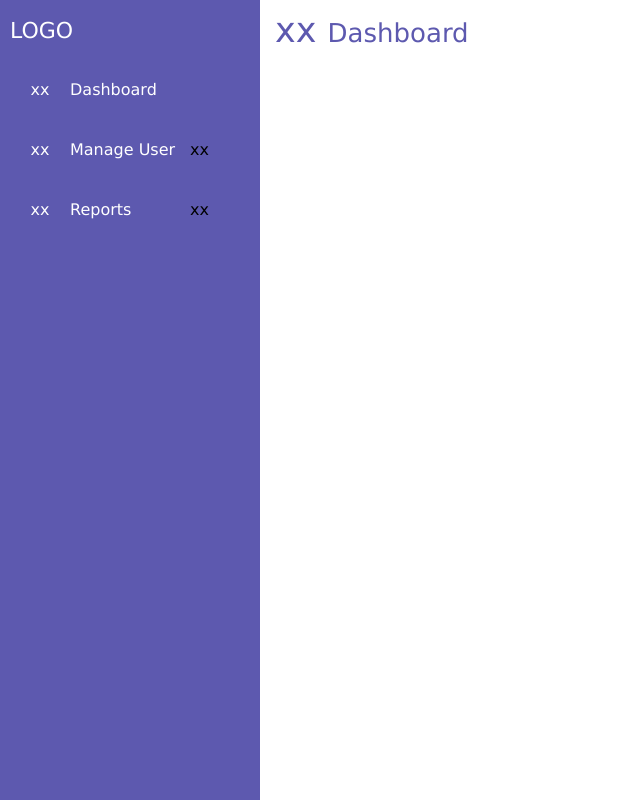
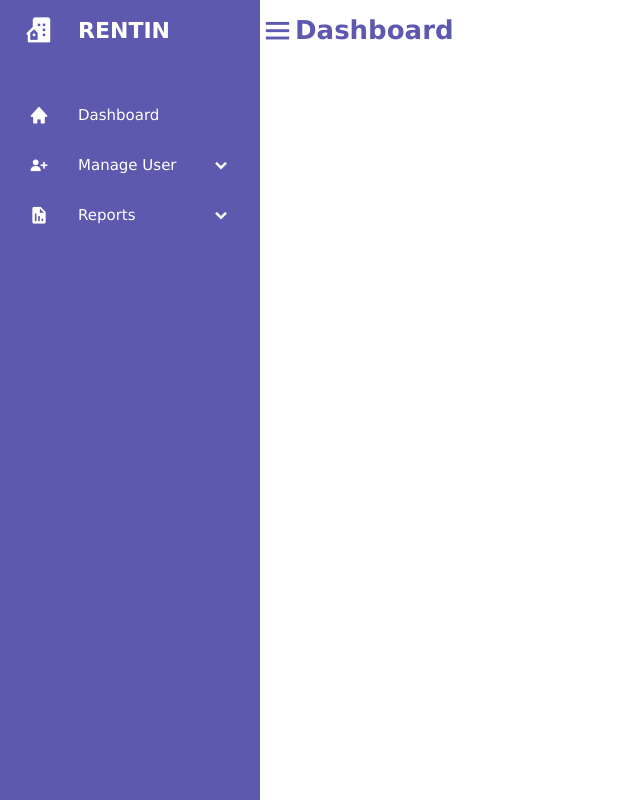
Before and after one commit to chanie55/RentPortal, a PHP site: page /adminDashboard.php in a window 1280 px wide. Shown: the whole page, without its empty margins (0-640 px from the left). Run offline with PHP 8.4, Linux system fonts and the light colour scheme.

Commit message:
finalize nav

```diff
--- a/adminDashboard.php
+++ b/adminDashboard.php
@@ -8,39 +8,39 @@
                 include "css/adminDashboard.css"
             ?>
         </style>
+        <link href='https://unpkg.com/boxicons@2.1.4/css/boxicons.min.css' rel='stylesheet'>
     </head>
 
     <body>
         <div class = "container">
             <div class = "navigation">
                 <div class = "logo">
-                    <span class = "logo-name"> LOGO </span>
+                <i class='bx bxs-building-house'></i>
+                    <span class = "logo-name"> RENTIN </span>
                 </div>
 
-                <ul>
+                <ul class = "nav-links">
                     <li>
-                        <a href = "#">
-                            <span class = "icon"> xx
-                                <ion-icon name = ""> </iom-icon>
-                            </span>
+                        <a href = "adminDashboard.php">
+                        <i class='bx bxs-home'></i>
                             <span class = "label"> Dashboard </span>
                         </a>
                         <ul class = "sub-menu blank">
-                            <li> <a href = "#"> Dashboard </a> </li>
+                            <li> <a href = "adminDashboard.php" class = "sub-menu-title"> Dashboard </a> </li>
                         </ul>
                     </li>
 
                     <li>
                         <div class = "menu">
                         <a href = "#">
-                            <span class = "icon"> xx </span>
+                            <i class='bx bxs-user-plus'></i>
                             <span class = "label"> Manage User
                             </span>
                         </a>
-                            <ion-icon name = "" class = "arrow"> xx </iom-icon>
+                            <i class='bx bxs-chevron-down arrow'></i>
                         </div>
                         <ul class = "sub-menu">
-                            <li> <a href = "#" class = "sub-menu-title"> Category </a> </li>
+                            <li> <a href = "#" class = "sub-menu-title"> Manage User </a> </li>
                             <li> <a href = "#"> Admin </a> </li>
                             <li> <a href = "#"> Owner </a> </li>
                         </ul>
@@ -49,10 +49,10 @@
                     <li>
                         <div class = "menu">
                         <a href = "#">
-                            <span class = "icon"> xx </span>
+                        <i class='bx bxs-report' ></i>
                             <span class = "label"> Reports </span>
                         </a>
-                            <ion-icon name = "" class = "arrow"> xx </iom-icon>
+                        <i class='bx bxs-chevron-down arrow'></i>
                         </div>
                         <ul class = "sub-menu">
                             <li> <a href = "#" class = "sub-menu-title"> Reports </a> </li>
@@ -66,10 +66,11 @@
 
         <section class = "menu-toggle">
             <div class = "toggle-content">
-                <ion-icon name = "" class = "box"> xx </iom-icon>
+                <i class = "bx bx-menu"> </i>
                 <span class = "text"> Dashboard </span>
             </div>
         </section>
+
 
         <script>
         let arrow = document.querySelectorAll(".arrow");
@@ -85,12 +86,17 @@
         }
 
         let navigation = document.querySelector(".navigation");
-        let navigationBtn = document.querySelector(".box");
+        let menu = document.querySelector(".menu-toggle");
+        let navigationBtn = document.querySelector(".bx-menu");
         console.log(navigationBtn);
 
         navigationBtn.addEventListener("click", ()=>{
             navigation.classList.toggle("close");
+            menu.classList.toggle("close");
         });
         </script>
+
+
+
     </body>
 </html>
--- a/css/adminDashboard.css
+++ b/css/adminDashboard.css
@@ -1,4 +1,4 @@
-/*import fonts*/
+/*import fonts START OF NAVIGATION DESIGN*/
 
 * {
     font-family:Verdana, Geneva, Tahoma, sans-serif;
@@ -20,12 +20,6 @@ body {
     overflow-x: hidden;
 }
 
-/*
-.container {
-    position: relative;
-    width: 100%;
-}*/
-
 .navigation {
     position: fixed;
     top: 0;
@@ -33,189 +27,183 @@ body {
     width: 260px;
     height: 100%;
     background: var(--main);
-    border-left: 10px solid var(--main);
-    transition: 0.5s;
-    overflow: hidden;
+    z-index: 100;
 }
 
-.logo {
+.navigation .logo {
     height: 60px;
     width: 100%;
     display: flex;
     align-items: center;
 }
 
-.logo-name {
+.navigation .logo i{
+    font-size: 30px;
+    color: var(--white);
+    height: 50px;
+    min-width: 78px;
+    text-align: center;
+    line-height: 50px;
+}
+
+.navigation .logo .logo-name {
     font-size: 22px;
     color: var(--white);
+    font-weight: 600;
+    transition: 0.3s ease;
+    transition-delay: 0.1s;
 }
 
-.navigation ul { /*nav-link*/
-    padding-top: 30px 0 150px 0;
-    width: 100%;
+.navigation.close .logo .logo-name {
+    transition-delay: 0;
+    opacity: 0;
+    pointer-events: none;
+}
+
+.navigation .nav-links { /*nav-link*/
+    padding: 30px 0 150px 0;
+    height: 100%;
     overflow: auto;
 }
 
-.navigation ul::-webkit-scrollbar {
+.navigation .nav-links {
+    overflow: visible;
+}
+
+.navigation .nav-links::-webkit-scrollbar {
     display: none;
 }
 
-.navigation ul li {
+.navigation .nav-links li {
     position: relative;
-    width: 100%;
     list-style: none;
     border-top-left-radius: 30px;
     border-bottom-left-radius: 30px;
-    transition: all 0.3s ease;
+    transition: all 0.4s ease;
 }
 
-.navigation ul li:hover {
+.navigation .nav-links li:hover {
     background-color: var(--white);
 }
 
-.menu {
+.navigation .nav-links li:hover a {
+    color: var(--main);
+}
+
+.navigation .nav-links li .menu {
     display: flex;
     align-items: center;
     justify-content: space-between;
 }
 
-.navigation ul li a {
-    position: relative;
-    width: 100%;
-    display: flex;
-    text-decoration: none;
+.navigation .nav-links li i {
+    height: 50px;
+    min-width: 78px;
+    text-align: center;
+    line-height: 50px;
     color: var(--white);
-}
-
-.navigation ul li a:hover {
-    color: var(--main);
-}
-
-.icon {
-    position: relative;
-    display: block;
-    min-width: 60px;
-    height: 60px;
-    line-height: 60px;
-    text-align: center;
-}
-
-.menu ion-icon {
-    height: 50px;
-    min-width: 70px;
-    line-height: 50px;
+    font-size: 20px;
     cursor: pointer;
     transition: all 0.3s ease;
 }
 
-ion-icon li.showMenu .arrow {
+.navigation .nav-links li.showMenu i.arrow {
     transform: rotate(-180deg);
 }
 
-/*
-li.showMenu ion-icon {
-    transform: rotate(-180deg);
-}*/
-
-.label {
-    height: 50px;
-    line-height: 60px;
-    text-align: start;
+.navigation.close .nav-links i.arrow {
+    display: none;
 }
 
-/* curve
-li:hover a::before {
-    content: '';
-    position: absolute;
-    right: 0;
-    top: -50px;
-    width: 50px;
-    height: 50px;
-    background-color: transparent;
-    border-radius: 50%;
-    box-shadow: 35px 35px 0 10px var(--white);
-    pointer-events: none;
+.navigation .nav-links li a {
+    text-decoration: none;
+    display: flex;
+    align-items: center;
 }
 
-li:hover a::after {
-    content: '';
-    position: absolute;
-    right: 0;
-    bottom: -50px;
-    width: 50px;
-    height: 50px;
-    background-color: transparent;
-    border-radius: 50%;
-    box-shadow: 35px -35px 0 10px var(--white);
+.navigation .nav-links li a .label {
+    font-size: 15px;
+    font-weight: 400;
+    color: var(--white);
+}
+
+.navigation.close .nav-links li a .label {
+    opacity: 0;
     pointer-events: none;
+    display: none;
 }
-*/
 
-.navigation .sub-menu {
+.navigation .nav-links li .sub-menu {
     padding: 6px 6px 14px 80px;
     margin-top: -10px;
     background-color: var(--main);
     display: none;
 }
 
-.navigation li.showMenu .sub-menu {
+.navigation .nav-links li.showMenu .sub-menu {
     display: block;
 }
 
-.sub-menu a {
-    padding: 15px 0;
+.navigation .nav-links li .sub-menu a {
+    color: var(--white);
+    font-size: 15px;
+    padding: 5px 0;
     white-space: nowrap;
     opacity: 0.6;
     transition: all 0.3s ease;
 }
 
-.sub-menu a:hover {
+.navigation .nav-links li .sub-menu a:hover {
     opacity: 1;
 }
 
-
-.navigation.close ul li .sub-menu {
+.navigation.close .nav-links li .sub-menu {
     position: absolute;
     left: 100%;
     top: -10px;
     margin-top: 0;
     padding: 10px 20px;
     border-radius: 0 6px 6px 0;
+    opacity: 0;
+    display: block;
+    pointer-events: none;
+    transition: 0s;
+}
+
+.navigation.close .nav-links li:hover .sub-menu {
+    top: 0;
+    opacity: 1;
+    pointer-events: auto;
     transition: all 0.4s ease;
+}
+
+.navigation .nav-links li .sub-menu .sub-menu-title {
+    display: none;
+}
+
+.navigation.close .nav-links li .sub-menu .sub-menu-title {
+    display: none;
+}
+
+.navigation.close .nav-links li .sub-menu .sub-menu-title {
+    font-size: 15px;
+    opacity: 1;
+    display: block;
+}
+
+.navigation .nav-links li .sub-menu.blank {
+    opacity: 1;
+    pointer-events: auto;
+    padding: 3px 20px 6px 16px;
     opacity: 0;
     pointer-events: none;
 }
 
-.navigation.close ul li:hover .sub-menu {
-    top:0;
-    opacity: 1;
-    pointer-events: auto;
-}
-
-.navigation ul li .sub-menu .sub-menu-title {
-    display: none;
-}
-
-.navigation.close ul li .sub-menu .sub-menu-title {
-    display: none;
-}
-
-.navigation.close ul li .sub-menu .sub-menu-title {
-    font-size: 18px;
-    opacity: 1;
-    display: block;
-}
-
-.navigation ul li .sub-menu .blank {
-    opacity: 1;
-    pointer-events: auto;
-    padding: 3px 20px 6px 16px;
-}
-
-.navigation ul li:hover .sub-menu .blank {
+.navigation .nav-links li:hover .sub-menu.blank {
     top: 50%;
     transform: translateY(-50%);
 }
+
 
 .menu-toggle {
     position: relative;
@@ -226,10 +214,19 @@ li:hover a::after {
     transition: all 0.5s ease;
 }
 
+.menu-toggle.close {
+    left: 80px;
+}
+
+.navigation.close {
+    width: 72px;
+}
+
+/* not working
 .navigation.close ~ .menu-toggle {
-    left: 18px;
+    left: 78px;
     width: calc(100% - 78px);
-}
+}*/
 
 .menu-toggle .toggle-content {
     height: 60px;
@@ -237,11 +234,12 @@ li:hover a::after {
     align-items: center;
 }
 
-.menu-toggle .toggle-content .box,
+.menu-toggle .toggle-content .bx-menu,
 .menu-toggle .toggle-content .text {
     color: var(--main);
     font-size: 35px;
 }
+
 .menu-toggle .toggle-content .box {
     margin: 0 15px;
     cursor: pointer;
@@ -249,4 +247,7 @@ li:hover a::after {
 
 .menu-toggle .toggle-content .text {
     font-size: 26px;
+    font-weight: 600;
 }
+
+/* END OF NAVIGATION DESIGN - CARCILLAR */
```
